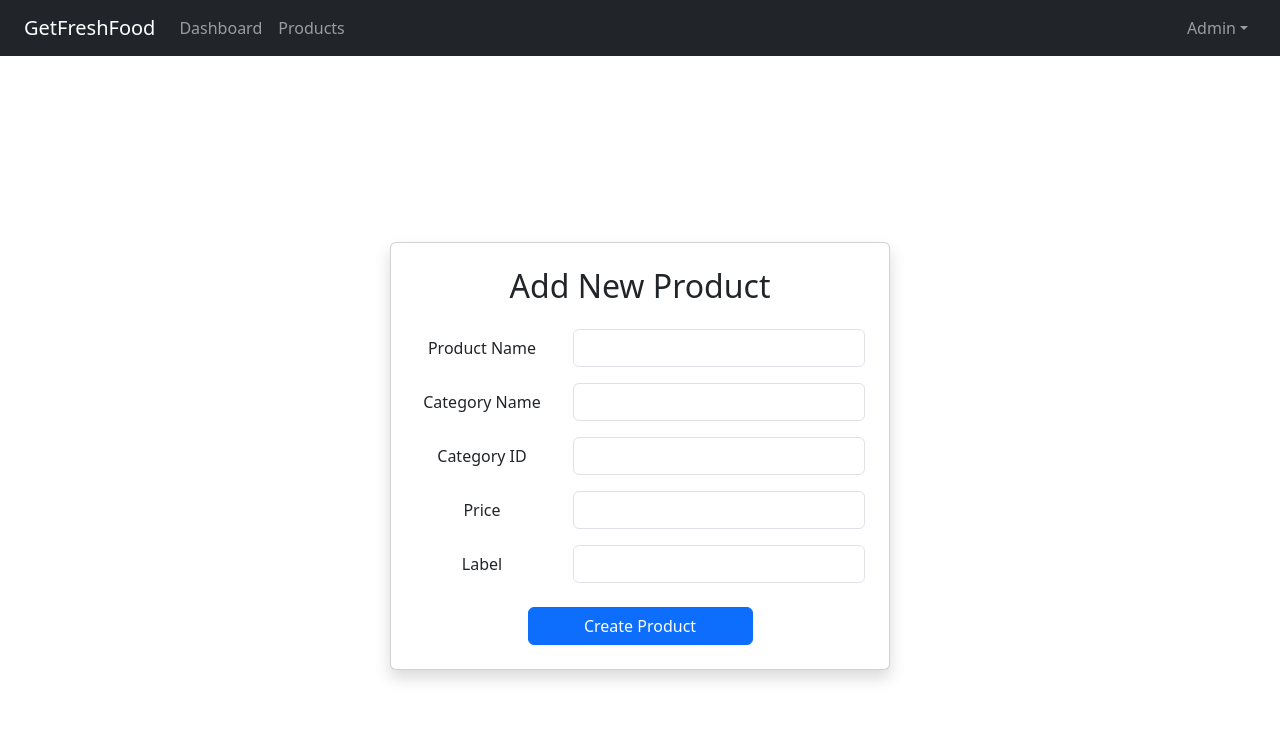
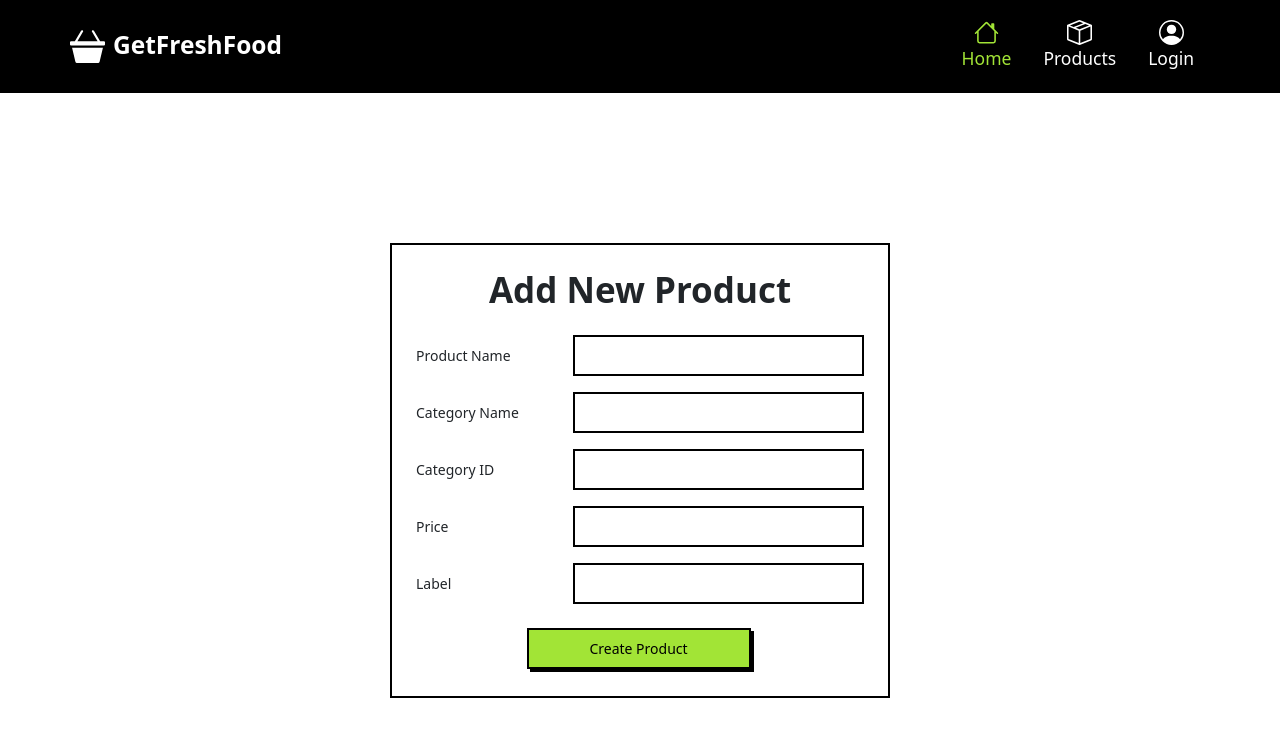
Before and after one commit to sugunaRamukannu/eCommerce-Shopping-Cart-App-Admin-panel, a React (Create React App) app: page /add-product in a window 1280 px wide. Shown: the top 736 px of the page. Built offline with nearby package versions, Linux system fonts and the light colour scheme.

Commit message:
Added React NavBar
Added React NavBar

```diff
--- a/package.json
+++ b/package.json
@@ -9,6 +9,7 @@
     "@testing-library/user-event": "^13.5.0",
     "axios": "^1.8.4",
     "bootstrap": "^5.3.5",
+    "bootswatch": "^5.3.5",
     "react": "^19.1.0",
     "react-dom": "^19.1.0",
     "react-router-dom": "^7.5.0",
--- a/src/App.css
+++ b/src/App.css
@@ -1,38 +1,7 @@
-.App {
-  text-align: center;
+.active-link > svg {
+  fill: #a2e436;
 }
 
-.App-logo {
-  height: 40vmin;
-  pointer-events: none;
+.active-link > span {
+  color: #a2e436;
 }
-
-@media (prefers-reduced-motion: no-preference) {
-  .App-logo {
-    animation: App-logo-spin infinite 20s linear;
-  }
-}
-
-.App-header {
-  background-color: #282c34;
-  min-height: 100vh;
-  display: flex;
-  flex-direction: column;
-  align-items: center;
-  justify-content: center;
-  font-size: calc(10px + 2vmin);
-  color: white;
-}
-
-.App-link {
-  color: #61dafb;
-}
-
-@keyframes App-logo-spin {
-  from {
-    transform: rotate(0deg);
-  }
-  to {
-    transform: rotate(360deg);
-  }
-}
--- a/src/App.js
+++ b/src/App.js
@@ -14,6 +14,7 @@ function App() {
           <Route path="/" element={<Products />} />
           <Route path="/products" element={<Products />} />
           <Route path="/add-product" element={<AddProduct />} />
+          <Route path="/login" element={<Products />} />
           <Route path="/edit-product/:productId" element={<EditProduct />} />
         </Routes>
       </BrowserRouter>
--- a/src/Components/AddProduct.js
+++ b/src/Components/AddProduct.js
@@ -46,48 +46,48 @@ export default function AddProduct() {
       className="container d-flex justify-content-center align-items-center"
       style={{ minHeight: "100vh" }}
     >
-      <div className="card p-4 shadow" style={{ width: "500px" }}>
-        <h2 className="mb-4 text-center">Add New Product</h2>
+      <div className="card p-4 rounded-0" style={{ width: "500px" }}>
+        <h1 className="mb-4 text-center fw-bold">Add New Product</h1>
         <form>
           <div className="mb-3 row">
             <label className="col-sm-4 col-form-label">Product Name</label>
             <div className="col-sm-8">
-              <input type="text" className="form-control" ref={productName} />
+              <input type="text" className="form-control rounded-0" ref={productName} />
             </div>
           </div>
 
           <div className="mb-3 row">
             <label className="col-sm-4 col-form-label">Category Name</label>
             <div className="col-sm-8">
-              <input type="text" className="form-control" ref={categoryName} />
+              <input type="text" className="form-control rounded-0" ref={categoryName} />
             </div>
           </div>
 
           <div className="mb-3 row">
             <label className="col-sm-4 col-form-label">Category ID</label>
             <div className="col-sm-8">
-              <input type="number" className="form-control" ref={categoryId} />
+              <input type="number" className="form-control rounded-0" ref={categoryId} />
             </div>
           </div>
 
           <div className="mb-3 row">
             <label className="col-sm-4 col-form-label">Price</label>
             <div className="col-sm-8">
-              <input type="number" className="form-control" ref={price} />
+              <input type="number" className="form-control rounded-0" ref={price} />
             </div>
           </div>
 
           <div className="mb-4 row">
             <label className="col-sm-4 col-form-label">Label</label>
             <div className="col-sm-8">
-              <input type="text" className="form-control" ref={labels} />
+              <input type="text" className="form-control rounded-0" ref={labels} />
             </div>
           </div>
 
           <div className="text-center">
             <button
               type="submit"
-              className="btn btn-primary w-50"
+              className="btn btn-primary w-50 rounded-0"
               onClick={handleCreateClick}
             >
               Create Product
--- a/src/Components/Appbar.js
+++ b/src/Components/Appbar.js
@@ -1,12 +1,124 @@
-import React from "react";
+import React, { useRef, useState } from "react";
 import "bootstrap/dist/css/bootstrap.min.css";
+import { Link, NavLink } from "react-router-dom";
 
 export default function AdminNavbar() {
+  const [isLoggedIn, setIsLoggedIn] = useState(false);
+  const [activeLink, setActiveLink] = useState("home");
+
+  function handleClick(e) {
+    const selectedLink = e.target.closest('a');
+    setActiveLink(selectedLink.dataset.page);
+  }
   return (
+    <>
+      <nav className="navbar navbar-expand-lg bg-dark fixed-top">
+				<div className="container px-5 px-lg-0">
+					<NavLink to="/"
+						className="navbar-brand d-flex align-items-center my-2 my-lg-0 me-lg-auto text-white text-decoration-none">
+						<svg xmlns="http://www.w3.org/2000/svg" width="35" height="35" fill="currentColor"
+							className="bi bi-basket3-fill me-2" viewBox="0 0 16 16">
+							<path
+								d="M5.757 1.071a.5.5 0 0 1 .172.686L3.383 6h9.234L10.07 1.757a.5.5 0 1 1 .858-.514L13.783 6H15.5a.5.5 0 0 1 .5.5v1a.5.5 0 0 1-.5.5H.5a.5.5 0 0 1-.5-.5v-1A.5.5 0 0 1 .5 6h1.717L5.07 1.243a.5.5 0 0 1 .686-.172zM2.468 15.426.943 9h14.114l-1.525 6.426a.75.75 0 0 1-.729.574H3.197a.75.75 0 0 1-.73-.574z" />
+						</svg>
+						<span className="fs-3 fw-bold">GetFreshFood</span>
+					</NavLink>
+					<button className="navbar-toggler bg-primary rounded-0" type="button" data-bs-toggle="collapse"
+						data-bs-target="#navbarSupportedContent" aria-controls="navbarSupportedContent"
+						aria-expanded="false" aria-label="Toggle navigation">
+						<span className="navbar-toggler-icon"></span>
+					</button>
+					<div className="collapse navbar-collapse flex-grow-0" id="navbarSupportedContent">
+						{/* <form action="#" method="GET" className="d-flex w-100" role="search">
+							<select name="searchtype" className="form-select me-2 rounded-0">
+								<option value="name">Product Name</option>
+								<option value="category">Product Category</option>
+							</select>
+							<input className="form-control me-2 rounded-0" type="search" placeholder="Search Products"
+								name="keyword" required />
+							<button className="btn btn-primary rounded-0" type="submit">Search</button>
+						</form> */}
+						<ul className="navbar-nav me-auto mb-2 mb-lg-0 ms-lg-5 align-items-lg-center">
+							<li className="nav-item">
+								<NavLink to="/" data-page="home" onClick={handleClick} className={`nav-link text-white ${activeLink === "home" ? 'active-link' : ''}`} aria-current="page">
+									<svg xmlns="http://www.w3.org/2000/svg" width="25" height="25" fill="currentColor"
+										className="bi bi-house d-lg-block mx-auto" viewBox="0 0 16 16">
+										<path
+											d="M8.707 1.5a1 1 0 0 0-1.414 0L.646 8.146a.5.5 0 0 0 .708.708L2 8.207V13.5A1.5 1.5 0 0 0 3.5 15h9a1.5 1.5 0 0 0 1.5-1.5V8.207l.646.647a.5.5 0 0 0 .708-.708L13 5.793V2.5a.5.5 0 0 0-.5-.5h-1a.5.5 0 0 0-.5.5v1.293zM13 7.207V13.5a.5.5 0 0 1-.5.5h-9a.5.5 0 0 1-.5-.5V7.207l5-5z" />
+									</svg>
+									<span>Home</span>
+								</NavLink>
+							</li>
+							<li className="nav-item">
+								<NavLink to="/products" data-page="products" onClick={handleClick} className={`nav-link text-white ${activeLink === "products" ? 'active-link' : ''}`}>
+									<svg xmlns="http://www.w3.org/2000/svg" width="25" height="25" fill="currentColor"
+										className="bi bi-box-seam d-lg-block mx-auto" viewBox="0 0 16 16">
+										<path
+											d="M8.186 1.113a.5.5 0 0 0-.372 0L1.846 3.5l2.404.961L10.404 2zm3.564 1.426L5.596 5 8 5.961 14.154 3.5zm3.25 1.7-6.5 2.6v7.922l6.5-2.6V4.24zM7.5 14.762V6.838L1 4.239v7.923zM7.443.184a1.5 1.5 0 0 1 1.114 0l7.129 2.852A.5.5 0 0 1 16 3.5v8.662a1 1 0 0 1-.629.928l-7.185 2.874a.5.5 0 0 1-.372 0L.63 13.09a1 1 0 0 1-.63-.928V3.5a.5.5 0 0 1 .314-.464z" />
+									</svg>
+									<span>Products</span>
+								</NavLink>
+							</li>
+              {!isLoggedIn ?
+              <li className="nav-item">
+								<Link data-page="login" to="/login" onClick={handleClick} className={`nav-link text-white ${activeLink === "login" ? 'active-link' : ''}`}>
+									<svg xmlns="http://www.w3.org/2000/svg" width="25" height="25" fill="currentColor"
+										className="bi bi-person-circle d-lg-block mx-auto" viewBox="0 0 16 16">
+										<path d="M11 6a3 3 0 1 1-6 0 3 3 0 0 1 6 0" />
+										<path fill-rule="evenodd"
+											d="M0 8a8 8 0 1 1 16 0A8 8 0 0 1 0 8m8-7a7 7 0 0 0-5.468 11.37C3.242 11.226 4.805 10 8 10s4.757 1.225 5.468 2.37A7 7 0 0 0 8 1" />
+									</svg>
+									<span>Login</span>
+								</Link>
+							</li>
+              :
+              <li className="nav-item dropdown" data-bs-toggle="collapse"
+								to="#collapseExample">
+								<Link className="nav-link text-primary" to="#" role="button" data-bs-toggle="dropdown"
+									aria-expanded="false">
+									{/* Profile Picture Added Based on Last Digit in Phone Number */}
+									<img className="profile rounded-circle d-lg-block mx-auto" width="80" height="80"
+										src="#"
+										alt="Profile" />
+								</Link>
+								<ul className="dropdown-menu rounded-0" data-bs-toggle="collapse"
+									data-bs-target="#collapseExample">
+									<li>
+										<Link className="dropdown-item" to="#">
+											<svg xmlns="http://www.w3.org/2000/svg" width="25" height="25"
+												fill="currentColor" className="bi bi-receipt" viewBox="0 0 16 16">
+												<path
+													d="M1.92.506a.5.5 0 0 1 .434.14L3 1.293l.646-.647a.5.5 0 0 1 .708 0L5 1.293l.646-.647a.5.5 0 0 1 .708 0L7 1.293l.646-.647a.5.5 0 0 1 .708 0L9 1.293l.646-.647a.5.5 0 0 1 .708 0l.646.647.646-.647a.5.5 0 0 1 .708 0l.646.647.646-.647a.5.5 0 0 1 .801.13l.5 1A.5.5 0 0 1 15 2v12a.5.5 0 0 1-.053.224l-.5 1a.5.5 0 0 1-.8.13L13 14.707l-.646.647a.5.5 0 0 1-.708 0L11 14.707l-.646.647a.5.5 0 0 1-.708 0L9 14.707l-.646.647a.5.5 0 0 1-.708 0L7 14.707l-.646.647a.5.5 0 0 1-.708 0L5 14.707l-.646.647a.5.5 0 0 1-.708 0L3 14.707l-.646.647a.5.5 0 0 1-.801-.13l-.5-1A.5.5 0 0 1 1 14V2a.5.5 0 0 1 .053-.224l.5-1a.5.5 0 0 1 .367-.27m.217 1.338L2 2.118v11.764l.137.274.51-.51a.5.5 0 0 1 .707 0l.646.647.646-.646a.5.5 0 0 1 .708 0l.646.646.646-.646a.5.5 0 0 1 .708 0l.646.646.646-.646a.5.5 0 0 1 .708 0l.646.646.646-.646a.5.5 0 0 1 .708 0l.646.646.646-.646a.5.5 0 0 1 .708 0l.509.509.137-.274V2.118l-.137-.274-.51.51a.5.5 0 0 1-.707 0L12 1.707l-.646.647a.5.5 0 0 1-.708 0L10 1.707l-.646.647a.5.5 0 0 1-.708 0L8 1.707l-.646.647a.5.5 0 0 1-.708 0L6 1.707l-.646.647a.5.5 0 0 1-.708 0L4 1.707l-.646.647a.5.5 0 0 1-.708 0z" />
+												<path
+													d="M3 4.5a.5.5 0 0 1 .5-.5h6a.5.5 0 1 1 0 1h-6a.5.5 0 0 1-.5-.5m0 2a.5.5 0 0 1 .5-.5h6a.5.5 0 1 1 0 1h-6a.5.5 0 0 1-.5-.5m0 2a.5.5 0 0 1 .5-.5h6a.5.5 0 1 1 0 1h-6a.5.5 0 0 1-.5-.5m0 2a.5.5 0 0 1 .5-.5h6a.5.5 0 0 1 0 1h-6a.5.5 0 0 1-.5-.5m8-6a.5.5 0 0 1 .5-.5h1a.5.5 0 0 1 0 1h-1a.5.5 0 0 1-.5-.5m0 2a.5.5 0 0 1 .5-.5h1a.5.5 0 0 1 0 1h-1a.5.5 0 0 1-.5-.5m0 2a.5.5 0 0 1 .5-.5h1a.5.5 0 0 1 0 1h-1a.5.5 0 0 1-.5-.5m0 2a.5.5 0 0 1 .5-.5h1a.5.5 0 0 1 0 1h-1a.5.5 0 0 1-.5-.5" />
+											</svg>
+											<span>Purchases</span>
+										</Link>
+									</li>
+									<li>
+										<Link className="dropdown-item" to="#">
+											<svg xmlns="http://www.w3.org/2000/svg" width="25" height="25"
+												fill="currentColor" className="bi bi-box-arrow-right" viewBox="0 0 16 16">
+												<path fill-rule="evenodd"
+													d="M10 12.5a.5.5 0 0 1-.5.5h-8a.5.5 0 0 1-.5-.5v-9a.5.5 0 0 1 .5-.5h8a.5.5 0 0 1 .5.5v2a.5.5 0 0 0 1 0v-2A1.5 1.5 0 0 0 9.5 2h-8A1.5 1.5 0 0 0 0 3.5v9A1.5 1.5 0 0 0 1.5 14h8a1.5 1.5 0 0 0 1.5-1.5v-2a.5.5 0 0 0-1 0z" />
+												<path fill-rule="evenodd"
+													d="M15.854 8.354a.5.5 0 0 0 0-.708l-3-3a.5.5 0 0 0-.708.708L14.293 7.5H5.5a.5.5 0 0 0 0 1h8.793l-2.147 2.146a.5.5 0 0 0 .708.708z" />
+											</svg>
+											<span>Logout</span>
+										</Link>
+									</li>
+								</ul>
+							</li>
+              }
+              </ul>
+					</div>
+				</div>
+			</nav>
+
     <nav className="navbar navbar-expand-lg navbar-dark bg-dark px-4">
-      <a className="navbar-brand" href="/">
+      <Link className="navbar-brand" to="/">
         GetFreshFood
-      </a>
+      </Link>
 
       <button
         className="navbar-toggler"
@@ -20,54 +132,55 @@ export default function AdminNavbar() {
       <div className="collapse navbar-collapse" id="navbarAdmin">
         <ul className="navbar-nav me-auto mb-2 mb-lg-0">
           <li className="nav-item">
-            <a className="nav-link" href="/dashboard">
+            <Link className="nav-link" to="/dashboard">
               Dashboard
-            </a>
+            </Link>
           </li>
           <li className="nav-item">
-            <a className="nav-link" href="/products">
+            <Link className="nav-link" to="/products">
               Products
-            </a>
+            </Link>
           </li>
         </ul>
 
         <ul className="navbar-nav ms-auto">
           <li className="nav-item dropdown">
-            <a
+            <Link
               className="nav-link dropdown-toggle"
-              href="/"
+              to="/"
               id="userDropdown"
               role="button"
               data-bs-toggle="dropdown"
             >
               Admin
-            </a>
+            </Link>
             <ul
               className="dropdown-menu dropdown-menu-end"
               aria-labelledby="userDropdown"
             >
               <li>
-                <a className="dropdown-item" href="/profile">
+                <Link className="dropdown-item" to="/profile">
                   Profile
-                </a>
+                </Link>
               </li>
               <li>
-                <a className="dropdown-item" href="/settings">
+                <Link className="dropdown-item" to="/settings">
                   Settings
-                </a>
+                </Link>
               </li>
               <li>
                 <hr className="dropdown-divider" />
               </li>
               <li>
-                <a className="dropdown-item" href="/logout">
+                <Link className="dropdown-item" to="/logout">
                   Logout
-                </a>
+                </Link>
               </li>
             </ul>
           </li>
         </ul>
       </div>
     </nav>
+    </>
   );
 }
--- a/src/Components/EditProduct.js
+++ b/src/Components/EditProduct.js
@@ -50,7 +50,7 @@ export default function EditProduct() {
 
   return (
     <div className="container mt-5">
-      <h2 className="mb-4">Edit Product</h2>
+      <h1 className="mb-4 fw-bold">Edit Product</h1>
       <form>
         <div className="mb-3">
           <label className="form-label">Product Name</label>
--- a/src/index.js
+++ b/src/index.js
@@ -3,7 +3,8 @@ import ReactDOM from "react-dom/client";
 import "./index.css";
 import App from "./App";
 import reportWebVitals from "./reportWebVitals";
-import "bootstrap/dist/css/bootstrap.min.css";
+import "bootswatch/dist/brite/bootstrap.min.css";
+import "bootstrap/dist/js/bootstrap.bundle.min.js";
 
 const root = ReactDOM.createRoot(document.getElementById("root"));
 root.render(
```
Also changed, not shown: src/Components/Product.js (+8 -4 lines), 1 other file (tests, documents, lock files or other folders).
